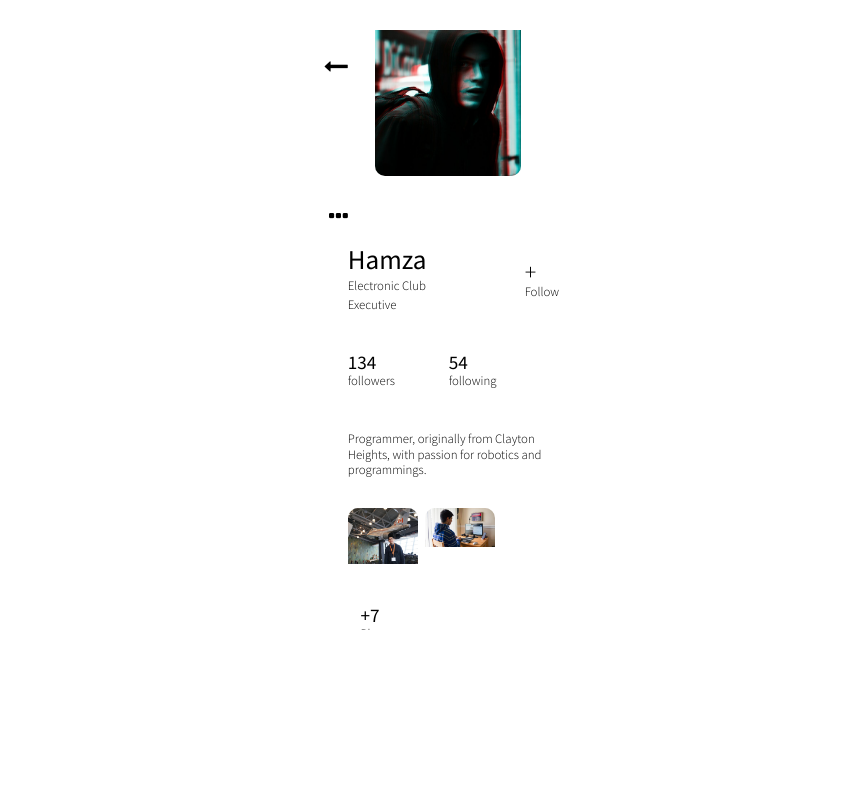
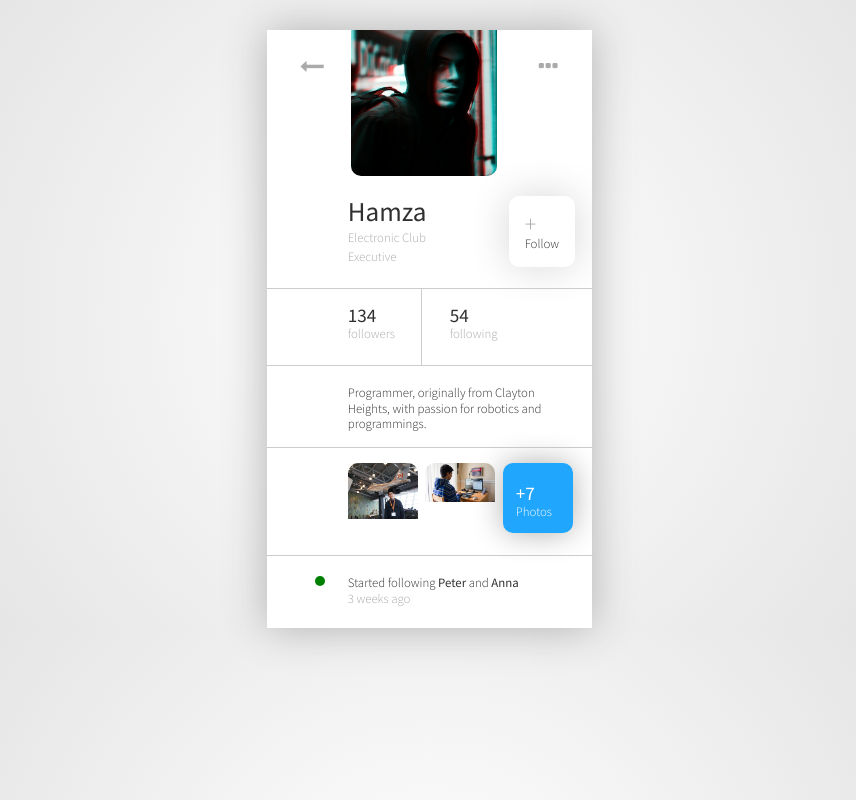
Before and after one commit to cepnavoi/Semiclubs, a PHP site: page /profileui.html in a window 1280 px wide. Shown: the whole page, without its empty margins (211-1067 px from the left). Run offline with PHP 8.4, Linux system fonts and the light colour scheme; some libraries are stand-ins or nearby versions.

Commit message:
Update profileui.css

```diff
--- a/profileui.css
+++ b/profileui.css
@@ -1,11 +1,4 @@
-$white: #fff;
-$black: #303030;
-$grey: #aaa;
-$light-grey: #ccc;
-$blue: #20a6fc;
-$green: #39d69c;
-
-html {
+* {
   box-sizing: border-box;
 }
 
@@ -14,55 +7,49 @@ html {
 }
 
 body {
-  color: $black;
+  color: #303030;
   font-family: 'Source Sans Pro';
-  background: radial-gradient(circle, $white , lighten($grey, 20));
+  background: radial-gradient(circle, #ffffff, #dddddd);
 }
 
 .container {
   max-width: 325px;
-  background-color: $white;
+  background-color: #fff;
   margin: 30px auto 0;
   max-height: 600px;
   overflow: hidden;
-  box-shadow: 0 0 40px lighten($black, 50);
+  box-shadow: 0 0 40px #b0b0b0;
 }
 
-.header {
-
-  i {
+.header i {
   vertical-align: top;
   padding: 1em 1em 0 0;
   width: 25%;
   text-align: right;
   font-size: 1.5em;
-    color: $grey;
+  color: #aaa;
 }
-
-  img {
+.header img {
   width: 45%;
   border-radius: 0 0 10px 10px;
-  }
 }
 
 .about {
   margin-left: 25%;
   width: 45%;
   position: relative;
-
-  h1 {
+}
+.about h1 {
   font-size: 1.7em;
   font-weight: 400;
   margin: 0.6em 0 0 0;
 }
-
-  span {
+.about span {
   font-size: 0.8em;
-    color: $grey;
+  color: #aaa;
   line-height: 1;
   font-weight: 300;
   padding-right: 50%;
-  }
 }
 
 .follow {
@@ -71,65 +58,54 @@ body {
   left: 110%;
   padding: 1em;
   border-radius: 10px;
-  box-shadow: 0 0 40px lighten($black, 65);
+  box-shadow: 0 0 40px #d6d6d6;
   cursor: pointer;
-
-  span {
+}
+.follow span {
   font-size: 1.5em;
 }
-
-  h2 {
+.follow h2 {
   font-size: 0.8em;
   font-weight: 300;
   margin: 0;
-  }
 }
 
 ul {
   padding: 0;
   margin: 1.5em 0 0;
-
-  li {
+}
+ul li {
   padding: 15px 0 15px 25%;
   font-size: 0.8em;
   line-height: 1.8;
-    border-top: 1px solid $light-grey;
-    color: $black;
+  border-top: 1px solid #ccc;
+  color: #303030;
   font-weight: 300;
-
-    p {
+}
+ul li p {
   margin: 0;
   padding-right: 2em;
   line-height: 1.2;
   font-size: 1em;
-
-    }
-  }
 }
 
 .half {
   display: inline-block;
-  color: $grey;
+  color: #aaa;
   font-weight: 300;
   padding: 20px 0 20px 2em;
-
-  &:first-child {
+}
+.half:first-child {
   padding-left: 25%;
   padding-right: 2em;
-    border-right: 1px solid $light-grey;
+  border-right: 1px solid #ccc;
 }
-
-  span {
+.half span {
   font-weight: 400;
   font-size: 1.5em;
   display: block;
   line-height: 0.7;
-    color: $black;
-  }
-}
-
-.gallery {
-
+  color: #303030;
 }
 
 .photo {
@@ -139,29 +115,26 @@ ul {
   margin-right: 5px;
   border-radius: 10px;
   overflow: hidden;
-
-  img {
+}
+.photo img {
   width: 100%;
 }
-
-  &.more {
-    background-color: $blue;
-    color: $white;
-    box-shadow: 0 0 30px lighten($black, 50);
-    padding: 2em 1em ;
+.photo.more {
+  background-color: #20a6fc;
+  color: #fff;
+  box-shadow: 0 0 30px #b0b0b0;
+  padding: 2em 1em;
   font-weight: 300;
-
-    span {
+}
+.photo.more span {
   display: block;
   font-size: 1.5em;
   font-weight: 400;
   line-height: 0.6;
 }
-  }
-}
 
 .meta {
-  color: $grey;
+  color: #aaa;
   line-height: 0.7;
   margin-bottom: 10px;
 }
@@ -172,7 +145,7 @@ ul {
 
 .dot::after {
   content: ' ';
-  background-color:green;
+  background-color: green;
   width: 10px;
   height: 10px;
   position: absolute;
@@ -180,3 +153,19 @@ ul {
   left: 15%;
   top: 20px;
 }
+
+.credits, .video {
+  position: absolute;
+  bottom: 10px;
+  color: #aaa;
+  font-size: 100%;
+  text-decoration: underline;
+}
+
+.credits {
+  left: 10px;
+}
+
+.video {
+  right: 10px;
+}
```
Lines whose indentation alone changed are shown as unchanged.
